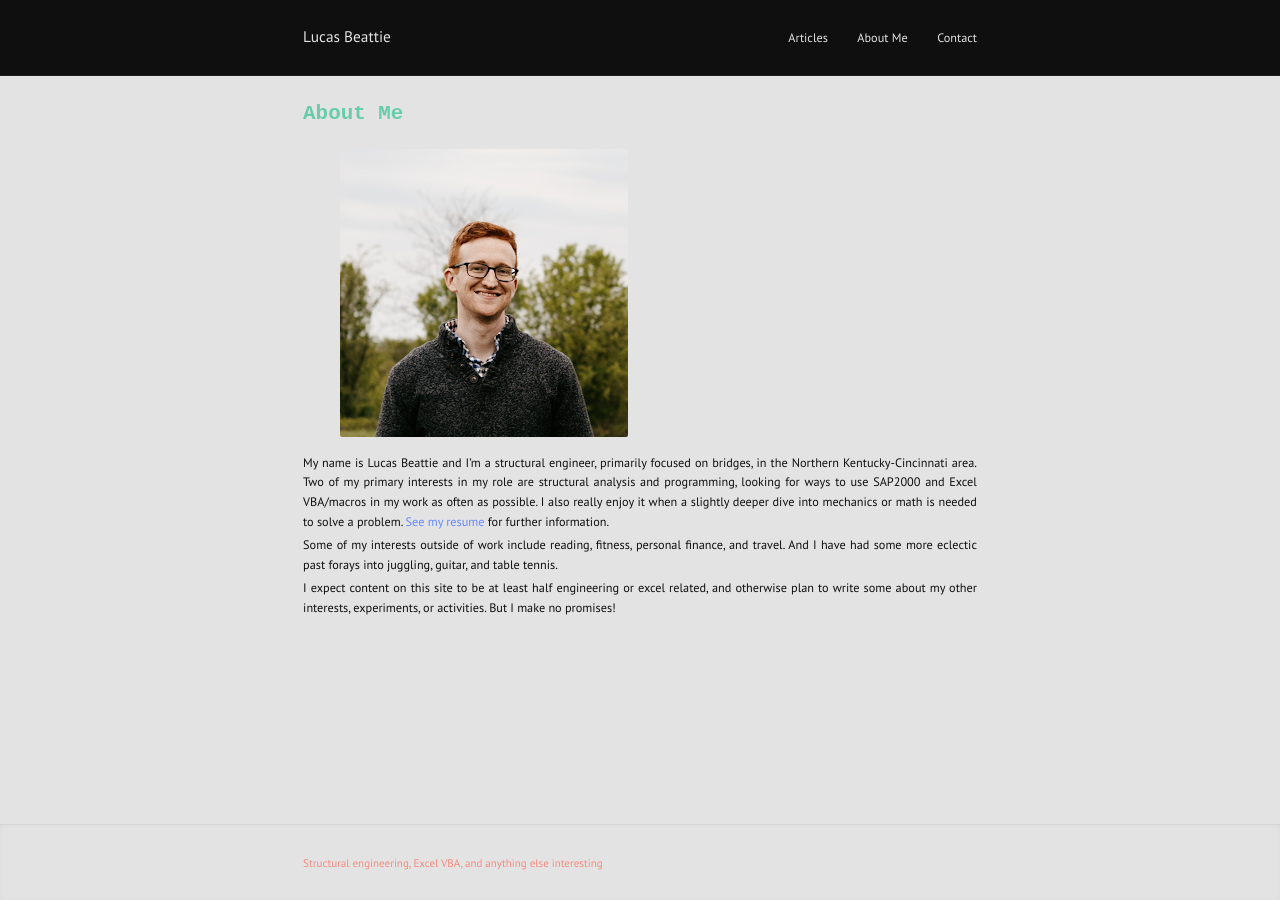
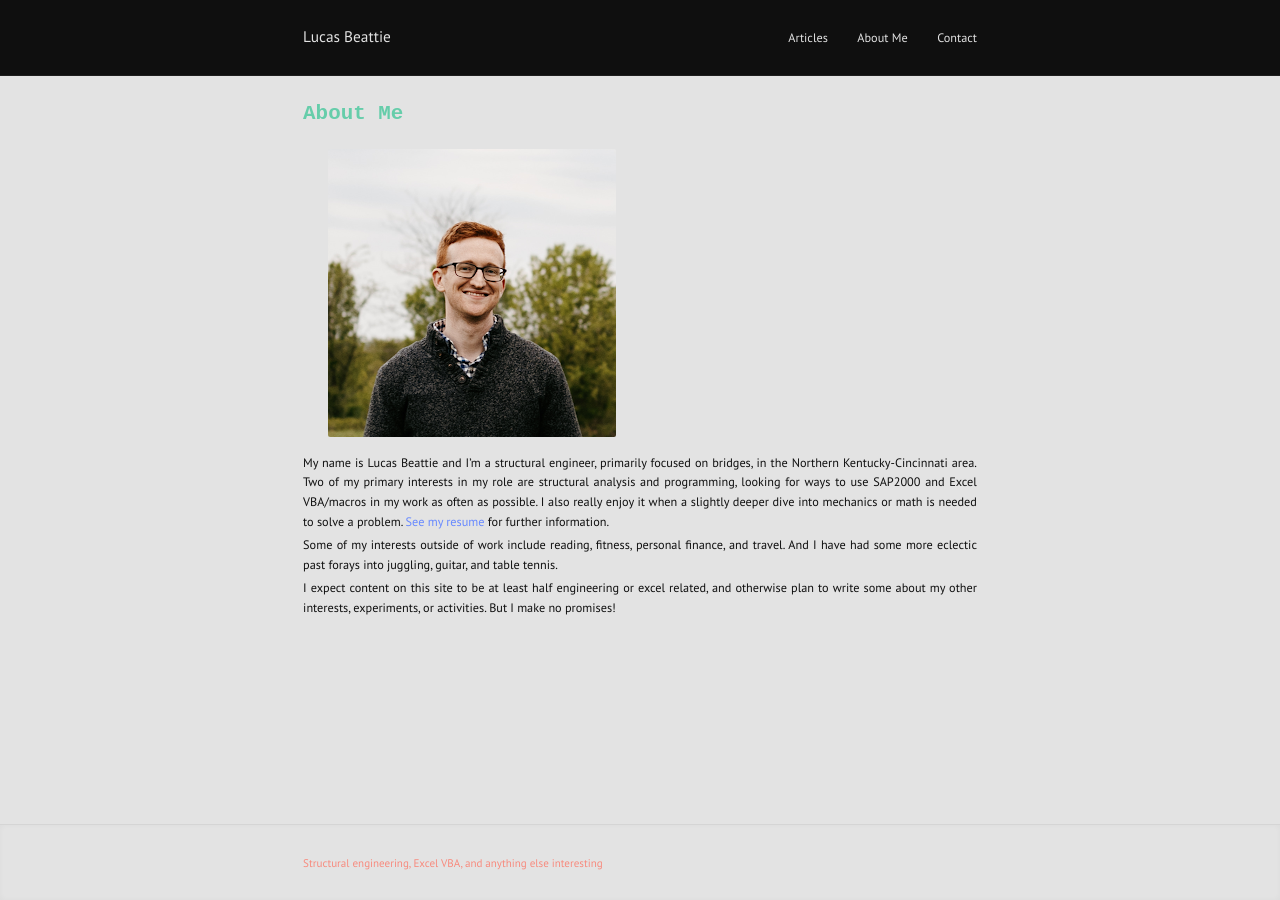
Before and after one commit to labeattie/lucasbeattiedotcom, a Jekyll site: the page built from index.md, in a window 1280 px wide. Built offline with Jekyll 4.4.1, drawn with Linux system fonts in a browser that asks for light colours.

Commit message:
test margins

```diff
--- a/_sass/basic.sass
+++ b/_sass/basic.sass
@@ -64,7 +64,7 @@ blockquote, figure
 
 img
   margin: .5em 0
-  margin-left: 3em
+  margin-left: 2em
 
 li
   margin: .25em 0
```
